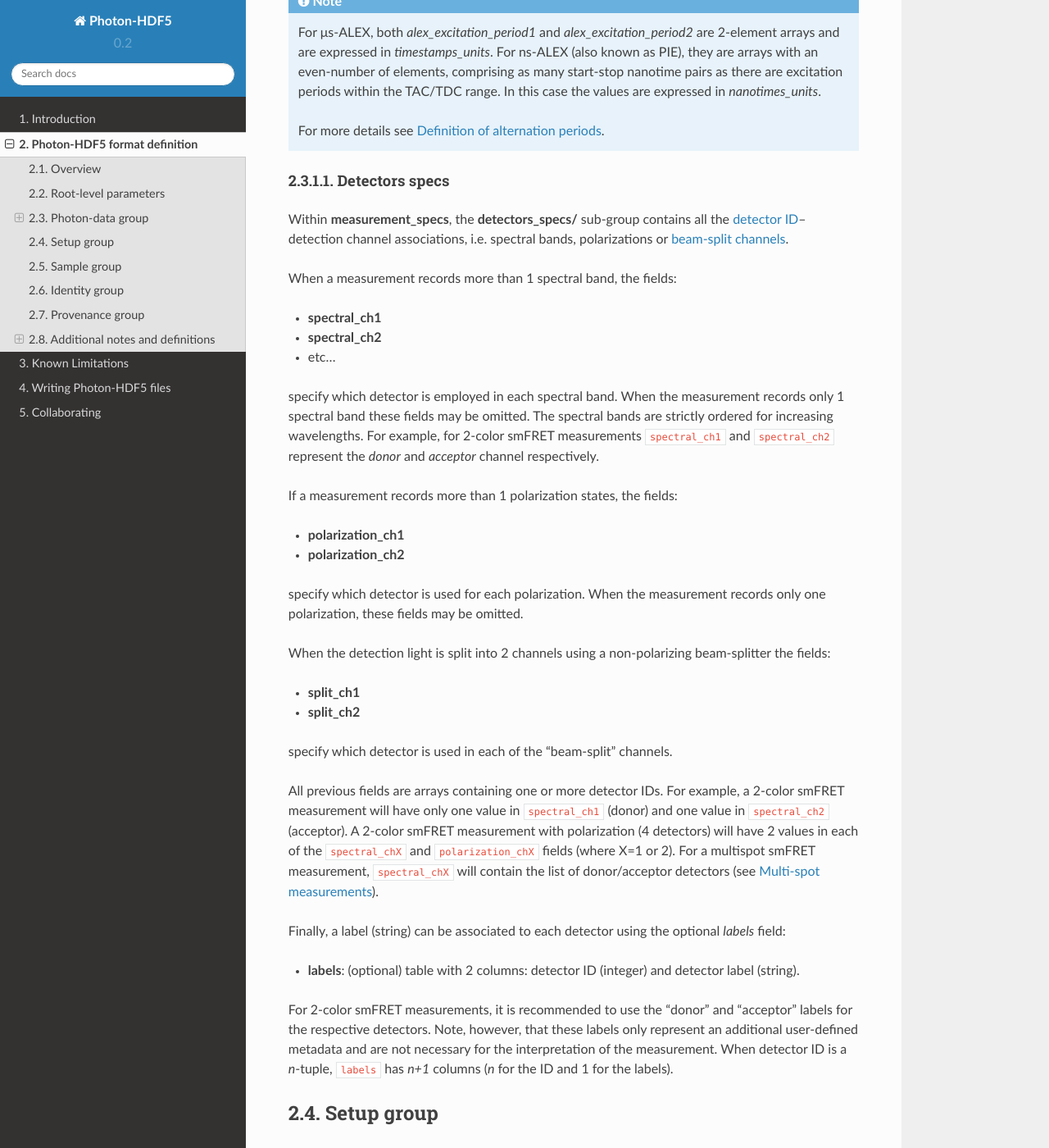
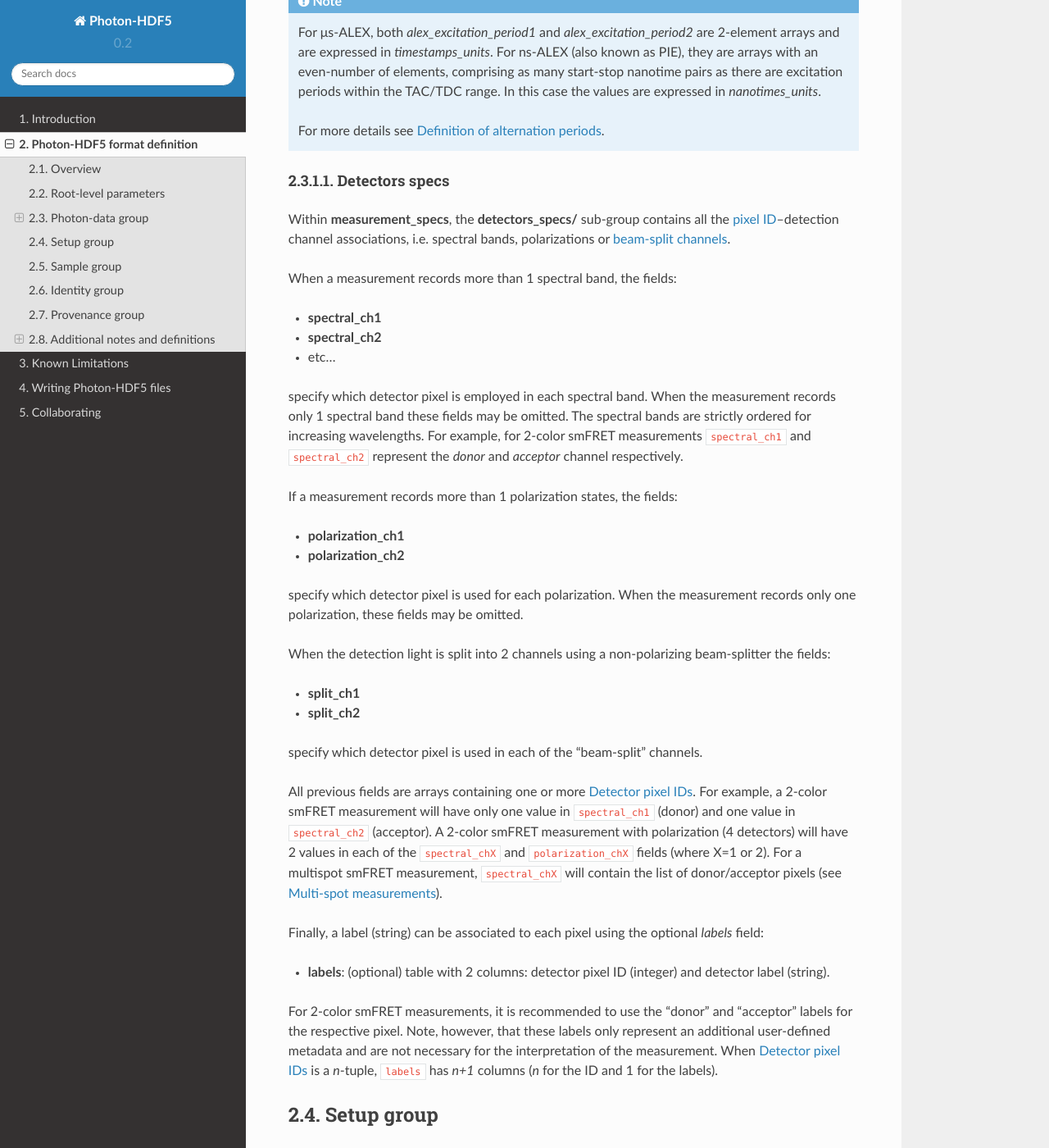
Before and after one commit to Photon-HDF5/photon-hdf5, a Sphinx documentation site: the page built from docs/phdata.rst, in a window 1280 px wide and 1400 px high, scrolled down 4839 px. Shown: the whole window at 82% size. Built offline with Sphinx 7.4.7 and the Read the Docs theme 2.0.0, drawn with Linux system fonts in a browser that asks for light colours; some of the changed text lies outside the part shown.

Commit message:
Use pixel or detector pixel ID instead of detector ID

```diff
--- a/docs/phdata.rst
+++ b/docs/phdata.rst
@@ -74,7 +74,7 @@ Mandatory fields:
 
 Optional if there is only 1 detector, otherwise mandatory:
 
-- **detectors**: (array of integers) detector ID for each timestamp.
+- **detectors**: (array of integers) :ref:`detector_ids` for each timestamp.
   Typical data-type uint8.
 
 When the dataset contains nanotime information (i.e. arrival time of each
@@ -181,7 +181,7 @@ Detectors specs
 """""""""""""""
 
 Within **measurement_specs**, the **detectors_specs/** sub-group
-contains all the :ref:`detector ID <detector_ids>`--detection channel
+contains all the :ref:`pixel ID <detector_ids>`--detection channel
 associations, i.e. spectral bands, polarizations or
 :ref:`beam-split channels <beam_split_ch>`.
 
@@ -191,7 +191,7 @@ When a measurement records more than 1 spectral band, the fields:
 - **spectral_ch2**
 - etc...
 
-specify which detector is employed in each spectral band. When the measurement
+specify which detector pixel is employed in each spectral band. When the measurement
 records only 1 spectral band these fields may be omitted. The spectral bands
 are strictly ordered for increasing wavelengths. For example, for 2-color
 smFRET measurements ``spectral_ch1`` and ``spectral_ch2`` represent the
@@ -202,7 +202,7 @@ If a measurement records more than 1 polarization states, the fields:
 - **polarization_ch1**
 - **polarization_ch2**
 
-specify which detector is used for each polarization. When the measurement
+specify which detector pixel is used for each polarization. When the measurement
 records only one polarization, these fields may be omitted.
 
 When the detection light is split into 2 channels using a non-polarizing
@@ -212,28 +212,28 @@ beam-splitter the fields:
 - **split_ch1**
 - **split_ch2**
 
-specify which detector is used in each of the "beam-split" channels.
+specify which detector pixel is used in each of the "beam-split" channels.
 
-All previous fields are arrays containing one or more detector IDs.
+All previous fields are arrays containing one or more :ref:`detector_ids`.
 For example, a 2-color smFRET measurement will have only one value in
 ``spectral_ch1`` (donor) and one value in ``spectral_ch2``
 (acceptor). A 2-color smFRET measurement with polarization
 (4 detectors) will have 2 values in each of the ``spectral_chX`` and
 ``polarization_chX`` fields (where X=1 or 2).
 For a multispot smFRET measurement, ``spectral_chX`` will contain the list
-of donor/acceptor detectors (see :ref:`multi_spot`).
+of donor/acceptor pixels (see :ref:`multi_spot`).
 
-Finally, a label (string) can be associated to each detector using
+Finally, a label (string) can be associated to each pixel using
 the optional *labels* field:
 
-- **labels**: (optional) table with 2 columns: detector ID (integer)
+- **labels**: (optional) table with 2 columns: detector pixel ID (integer)
   and detector label (string).
 
 For 2-color smFRET measurements, it is recommended to use the "donor"
-and "acceptor" labels for the respective detectors. Note, however, that these
+and "acceptor" labels for the respective pixel. Note, however, that these
 labels only represent an additional user-defined metadata and are not
 necessary for the interpretation of the measurement.
-When detector ID is a *n*-tuple, ``labels`` has *n+1* columns
+When :ref:`detector_ids` is a *n*-tuple, ``labels`` has *n+1* columns
 (*n* for the ID and 1 for the labels).
 
 
@@ -412,16 +412,16 @@ Additional notes and definitions
 
 .. _detector_ids:
 
-Detector IDs
-^^^^^^^^^^^^
+Detector pixel IDs
+^^^^^^^^^^^^^^^^^^
 
-A detector ID is the "name" of each pixels and is typically a single
-integer (when all the pixels are numbered with a progressive index).
-In some case (when using detector arrays) the detector ID
+A *detector pixel ID* (or simply *pixel ID*) is the "name" of each pixels and
+is typically a single integer and pixels are numbered with a progressive index.
+In some cases (when using detector arrays) the pixel ID
 can be a *n*-tuple of integers. This allow to specify, for each pixel,
 the module number and the X, Y location, for example. Therefore, an
-array of detector IDs can be either a 1-D column array or a 2-D array.
-In either cases, each row identifies a detector.
+array of pixel IDs can be either a 1-D column array or a 2-D array.
+In either cases, each row identifies a pixel.
 
 
 .. _beam_split_ch:
@@ -432,7 +432,7 @@ Beam-split channels
 When the emitted light path is split in 2 or more detection paths by using
 a non-polarizing beam splitter the measurement has so called
 beam-split channels. The fields `split_ch1` and `split_ch2` contains
-the list of detector IDs for each beam-split channel
+the list of :ref:`detector_ids` for each beam-split channel
 (see :ref:`detectors_specs_group`).
 
 
@@ -456,7 +456,7 @@ Similarly, the donor (or acceptor) excitation period range is defined by
 ``/photon_data/measurement_specs/alex_excitation_period1``
 (or ``/photon_data/measurement_specs/alex_excitation_period2``).
 
-Finally the donor (or acceptor) detector number is defined in
+Finally the donor (or acceptor) :ref:`detector_ids` number is defined in
 ``/photon_data/measurement_specs/detectors_specs/spectral_ch1``
 (or ``/photon_data/measurement_specs/detectors_specs/spectral_ch2``).
 
@@ -504,7 +504,7 @@ which must be present to ensure that all information needed to
 unambiguously interpret the data is present.
 For example, for a 2-color smFRET measurement, a software package creating
 a file should check that
-the association between detector and donor or acceptor channel
+the association between detector-pixel and donor or acceptor channel
 is present. If some necessary field is absent, the software package
 should warn the user in order that this information is added before
 saving the file.
```
